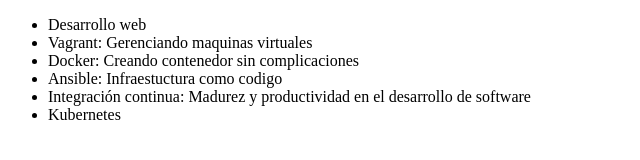
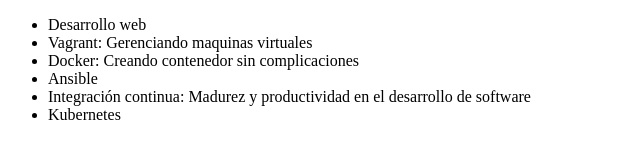
Before and after one commit to Guerrero16/alura-git, a plain HTML site: page index.html in a window 1280 px wide. Shown: the whole page, without its empty margins (0-640 px from the left). Drawn offline with Linux system fonts and the light colour scheme.

```diff
--- a/index.html
+++ b/index.html
@@ -9,7 +9,7 @@
             <li> Desarrollo web </li>
             <li> Vagrant: Gerenciando maquinas virtuales</li>
             <li> Docker: Creando contenedor sin complicaciones </li>
-            <li> Ansible: Infraestuctura como codigo</li>
+            <li> Ansible </li>
             <li> Integración continua: Madurez y productividad en el desarrollo de software </li>
             <li>Kubernetes</li>
         </ul>
```
